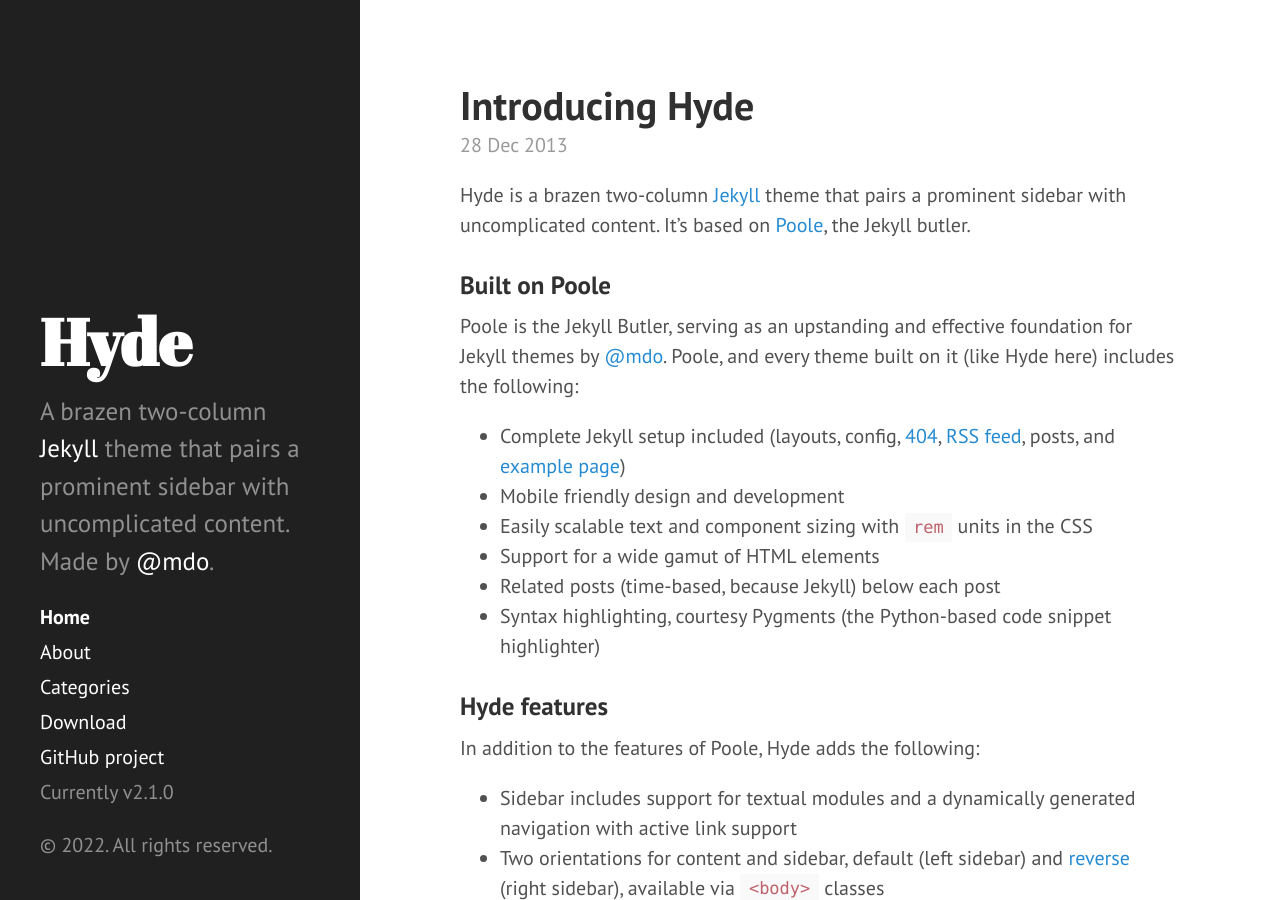
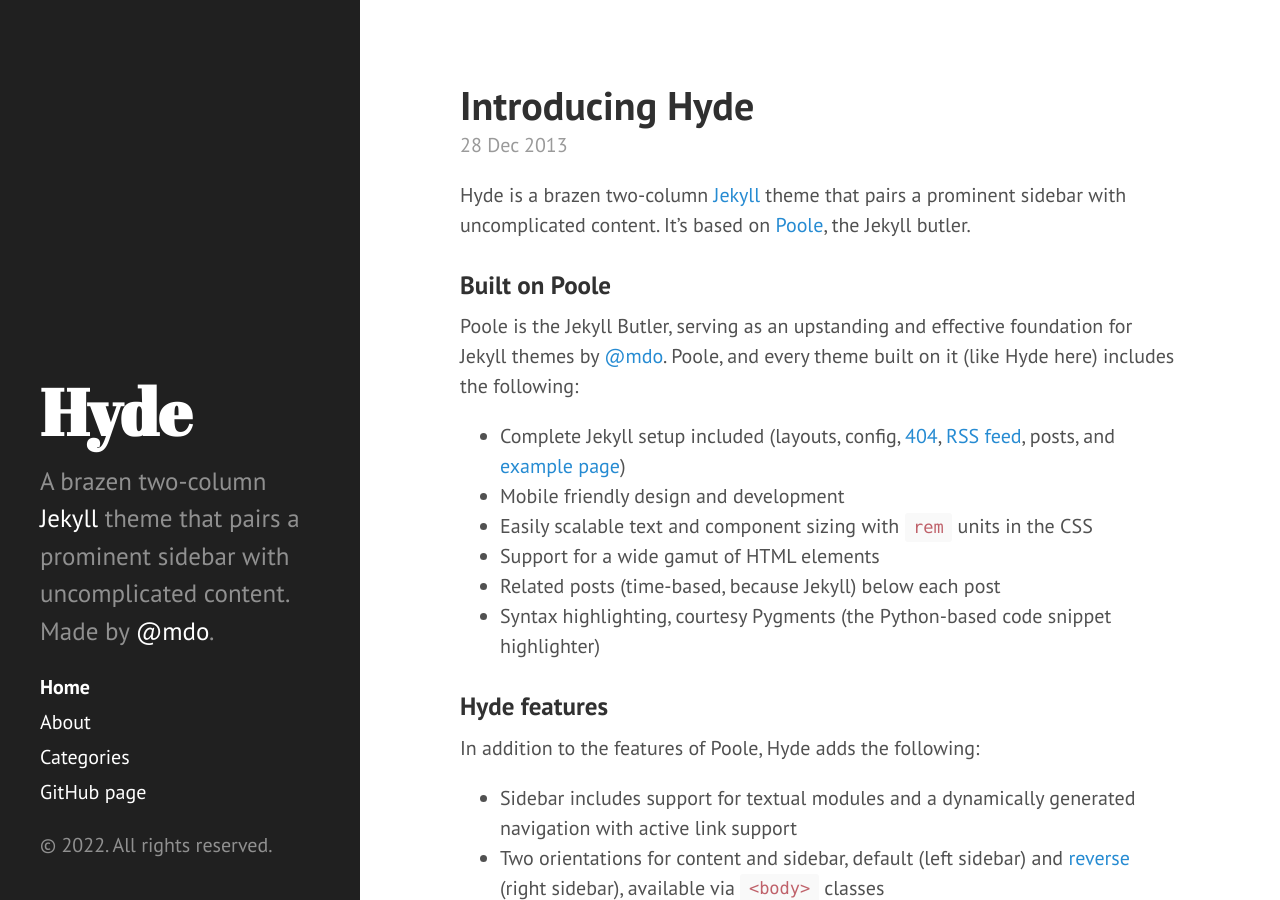
Before and after one commit to luigiluz/luigiluz.github.io, a Jekyll site: the page built from index.html, in a window 1280 px wide and 900 px high. Built offline with Jekyll 4.4.1, drawn with Linux system fonts in a browser that asks for light colours; the list of posts is cut into pages by our own code.

Commit message:
Update sidebar

```diff
--- a/_includes/sidebar.html
+++ b/_includes/sidebar.html
@@ -26,9 +26,7 @@
         {% endif %}
       {% endfor %}
 
-      <a class="sidebar-nav-item" href="{{ site.github.repo }}/archive/v{{ site.version }}.zip">Download</a>
-      <a class="sidebar-nav-item" href="{{ site.github.repo }}">GitHub project</a>
-      <span class="sidebar-nav-item">Currently v{{ site.version }}</span>
+      <a class="sidebar-nav-item" href="{{ https://github.com/luigiluz }}">GitHub page</a>
     </nav>
 
     <p>&copy; {{ site.time | date: '%Y' }}. All rights reserved.</p>
```
